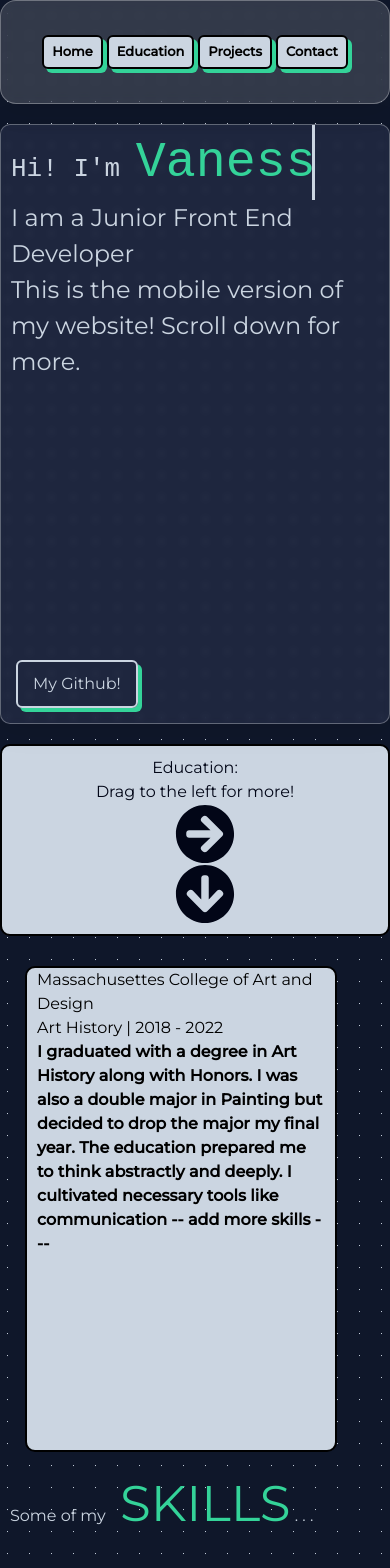
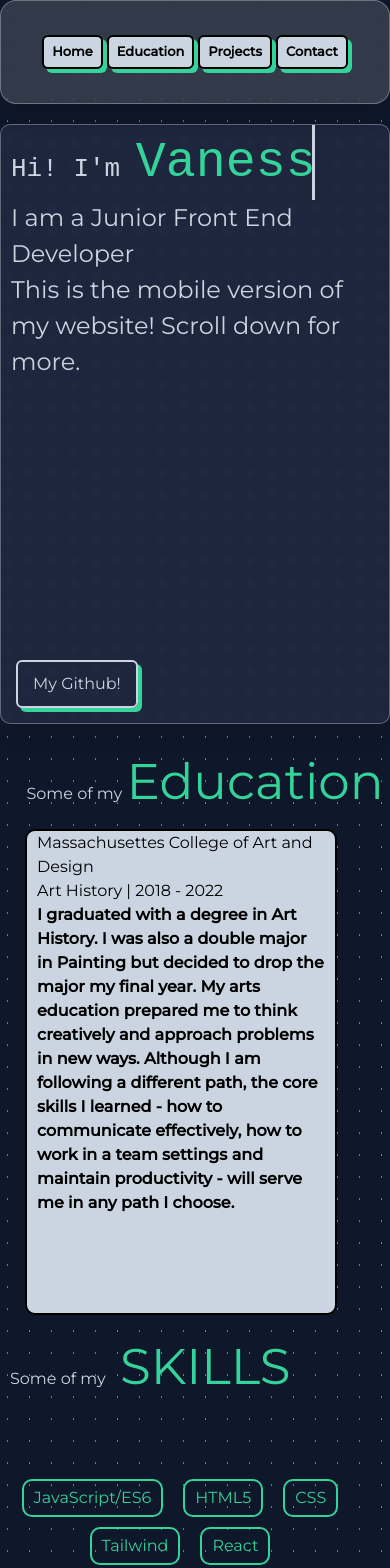
Before and after one commit to escavanessa/Portfolio, a React (Vite) app: page / in a window 390 px wide. Shown: the top 1568 px of the page. Built offline with nearby package versions, Linux system fonts and the light colour scheme.

Commit message:
MORE MOBILE CHANGES

```diff
--- a/Components/Education/Education.css
+++ b/Components/Education/Education.css
@@ -1,6 +1,24 @@
 .edu-wrapper{
     padding: 40px 0px 40px 0px;
 }
+
+.action{
+    display: flex;
+    text-align: left;
+    align-items: center;
+}
+
+.action-title{
+    margin-left: 10px;
+    font-size: 50px;
+    color: #34d399;
+}
+
+.arrow-btn{
+    margin-left: 10px;
+    font-size: 50px;
+}
+
 
 .swiper-container{
     padding: 10px;
@@ -20,7 +38,8 @@
     box-shadow: 4px 4px 0px 0px  #34d399;
     background-color: #cbd5e1;
     color: black;
-    padding: 0px 0px 0px 20px;
+    padding-left: 20px;
+    padding-right: 20px;
 }
 
 .swiperSlide p{
@@ -36,38 +55,23 @@
     text-align: start;
 }
 
-.action{
-    display: flex;
-    justify-content: center;
-    align-items: center;
-    background-color: #cbd5e1;
-    color: #020617;
-    border: solid 2px black;
-    border-radius: 10px;
-    width: 50%;
-    margin-bottom: 20px;
-    padding: 10px;
-}
-
-.arrow-btn{
-    margin-left: 20px;
-    font-size: 60px;
-    color: #020617;
-}
 
 
 @media all and (max-width:480px){
     .action{
+        margin-left: 20px;
         display: flex;
         flex-direction: column;
-        background-color: #cbd5e1;
-        color: #020617;
-        border: solid 2px black;
-        border-radius: 10px;
-        width: 100%;
-        box-shadow: none;
+    }
+    .action-title{
+        margin-left: 0px;
+        font-size: 50px;
+        color: #34d399;
     }
 
+    .arrow-btn{
+        display: none;
+    }
     .swiperSlide h1{
         margin-bottom: 0;
     }
@@ -79,6 +83,7 @@
 
 
 @media all and (max-width:768px){
+
     .swiper-container{
         overflow: hidden;
         width: 90vw !important;
@@ -91,23 +96,9 @@
         padding: 0px 10px 20px 10px;
         box-shadow: none;
     }
-    .action h1{
-        margin-bottom: 0;
-    }
   }
 
   @media all and (max-width:1028px) and (min-width:481px){
-    .action{
-        display: flex;
-        flex-direction: column;
-        align-items: baseline;
-        background-color: #cbd5e1;
-        color: #020617;
-        border: solid 2px black;
-        border-radius: 10px;
-        width: 100%;
-        margin-bottom: 20px;
-        box-shadow: 4px 4px 0px 0px  #34d399;
-    }
+
 
   }
--- a/Components/Education/Education.jsx
+++ b/Components/Education/Education.jsx
@@ -10,9 +10,8 @@ const Education = () => {
   return (
     <>
 
-        <div className='action'>
-          <h1>Education:</h1>
-          <h2>Drag to the left for more!</h2>
+        <div className='action' id='education'>
+          <h1>Some of my <span className='action-title'>Education</span></h1>
           <span className='arrow-btn' id='education'><FaArrowCircleRight /><FaArrowCircleDown /></span>
 
         </div>
@@ -39,8 +38,8 @@ const Education = () => {
               <h1>Massachusettes College of Art and Design</h1>
               <h2>Art History | 2018 - 2022</h2>
               <p>
-                I graduated with a degree in Art History along with Honors. I was also a double major in Painting but decided to drop the major my final year. The education prepared me to think abstractly and deeply. I cultivated necessary tools like communication -- add more skills ---
-
+                I graduated with a degree in Art History. I was also a double major in Painting but decided to drop the major my final year. My arts education prepared me to think creatively and approach problems in new ways.
+                Although I am following a different path, the core skills I learned - how to communicate effectively, how to work in a team settings and maintain productivity - will serve me in any path I choose.
               </p>
             </SwiperSlide>
 
@@ -48,7 +47,7 @@ const Education = () => {
               <h1>Coursera Front End Development Certificate</h1>
               <h2>2023 - 2024</h2>
               <p>
-                Although this course by no means was my own resource when learning Front End - it was largely my spring board - pointing me in different directions to dig deeper and sharpen my skills. This course covered the basics like HTML and CSS and basic Javascript and then moved into more advanced topics like state in React, Async functions/ fetching data and ended with a thorough introduction to Data Structures.
+                Although this course by no means was my own resource when learning Front End - it was largely my spring board - pointing me in different directions to dig deeper and sharpen my skills. This course covered the basics like HTML and CSS and basic Javascript and then moved into more advanced topics like state/ useEffect in React, Async functions/ fetching data and ended with a thorough introduction to Data Structures.
               </p>
             </SwiperSlide>
 
@@ -56,14 +55,14 @@ const Education = () => {
               <h1>Codecademy</h1>
               <h2>2023 - 2024</h2>
               <p>
-                Completed two Javascript courses - Javascript and Intermediate Javascript. These courses have really helped me build a strong understanding of Javascript and set the foundation for more complicated concepts I will face as I continue on my course inot Front End Development.
+                Completed two Javascript courses - Javascript and Intermediate Javascript. These courses have really helped me build a strong understanding of Javascript and set the foundation for more complicated concepts I will face as I continue on my study into Front End Development.
               </p>
             </SwiperSlide>
 
             <SwiperSlide className='swiperSlide'>
               <h1>CS50</h1>
-              <h2>Lorem ipsum dolor sit amet consectetur adipisicing elit. Reprehenderit, asperiores?</h2>
-              <p>Lorem, ipsum dolor sit amet consectetur adipisicing elit. Saepe maiores porro nihil maxime suscipit, sint quod deserunt labore obcaecati voluptatem tempora alias debitis adipisci. Veniam vel voluptate molestiae porro voluptatem.</p>
+              <h2>2023 - Present</h2>
+              <p>Who wouldnt want to sit in on Harvard lectures for free? The Computer Science course offered by Harvard was the perfect undertone for my work. As I continue to build projects, these lectures have provided me with the philosophical understanding of computers and its logical applications and approaches.</p>
             </SwiperSlide>
           </Swiper>
         </div>
--- a/Components/Nav/Nav.jsx
+++ b/Components/Nav/Nav.jsx
@@ -8,7 +8,7 @@ const Nav = () => {
                 <div className='nav-ul'>
                     <a href='#hero-wrapper' className='nav-li'>Home</a>
                     <a href='#education' className='nav-li'>Education</a>
-                    <a href='#project-container' className='nav-li'>Projects</a>
+                    <a href='#projects' className='nav-li'>Projects</a>
                     <a href='#contact' className='nav-li'>Contact</a>
                 </div>
             </nav>
--- a/Components/Skills/Skills.jsx
+++ b/Components/Skills/Skills.jsx
@@ -5,12 +5,12 @@ const Skills = () => {
   return (
     <>
     <div className='skill-heading'>
-      <h1>Some of my <span className='heading'>SKILLS</span>    . . .</h1>
+      <h1>Some of my <span className='heading'>SKILLS</span></h1>
     </div>
 
 
     <div className='skill-container'>
-      <ul className='skill-ul'>
+      <ul className='skill-ul' id='projects'>
         <li className='skill-li'>JavaScript/ES6</li>
         <li className='skill-li'>HTML5</li>
         <li className='skill-li'>CSS</li>
```
